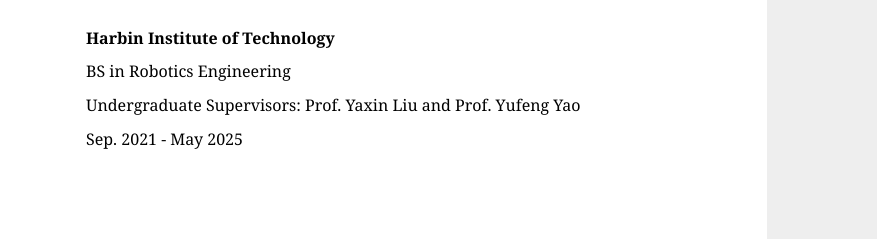
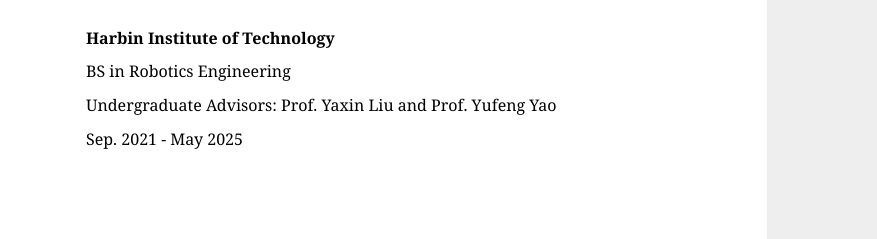
Before and after one commit to wpyaoxueros/wpyaoxueros.github.io, a plain HTML site: page index.html in a window 1280 px wide. Shown: the part 2513-2752 px from the top of the page, 403-1280 px from the left. Drawn offline with Linux system fonts and the light colour scheme.

Commit message:
Polish CV contact and publication details

```diff
--- a/index.html
+++ b/index.html
@@ -208,7 +208,7 @@
           <td>
             <p><b>Harbin Institute of Technology</b></p>
             <p>BS in Robotics Engineering</p>
-            <p>Undergraduate Supervisors: Prof. Yaxin Liu and Prof. Yufeng Yao</p>
+            <p>Undergraduate Advisors: Prof. Yaxin Liu and Prof. Yufeng Yao</p>
             <p>Sep. 2021 - May 2025</p>
           </td>
         </tr>
```
Also changed, not shown: 2 other files.
